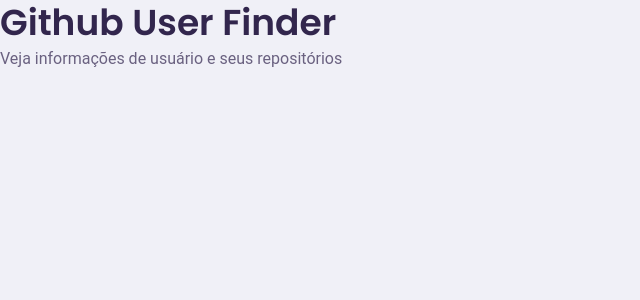
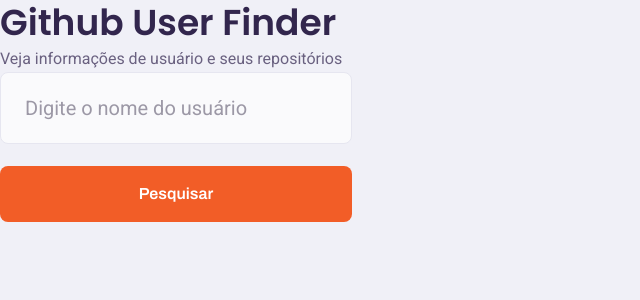
Before and after one commit to zairobastos/github, a React (Create React App) app: page / in a window 1280 px wide. Shown: the top 300 px of the page, without its empty margins (0-640 px from the left). Built offline with nearby package versions, Linux system fonts and the light colour scheme.

Commit message:
input e button do login finalizados

```diff
--- a/public/index.html
+++ b/public/index.html
@@ -14,7 +14,7 @@
     <link rel="preconnect" href="https://fonts.googleapis.com" />
     <link rel="preconnect" href="https://fonts.gstatic.com" crossorigin />
     <link
-      href="https://fonts.googleapis.com/css2?family=Poppins:wght@600&display=swap"
+      href="https://fonts.googleapis.com/css2?family=Archivo:wght@600&family=Poppins:wght@600&family=Roboto&display=swap"
       rel="stylesheet"
     />
   </head>
--- /dev/null
+++ b/src/components/input/index.tsx
@@ -0,0 +1,17 @@
+import {Inputi, Buton, Form} from './style';
+export interface Dados{
+    tipo: string;
+    placeholder: string;
+}
+
+function Input({tipo='', placeholder=''}:Dados) {
+    return(
+        <Form>
+            <Inputi type={tipo} placeholder={placeholder}/>
+            <Buton>
+                Pesquisar
+            </Buton>
+        </Form>
+    )
+}
+export default Input;
--- /dev/null
+++ b/src/components/input/style.ts
@@ -0,0 +1,39 @@
+import styled from "styled-components";
+import pixelToRem from "../../config/pxToRem";
+
+export const Inputi = styled.input`
+  width: ${pixelToRem(352)};
+  height: ${pixelToRem(72)};
+  background: var(--login-background-input);
+  border: 1px solid var(--login-border-input);
+  box-sizing: border-box;
+  border-radius: 0.5rem;
+  font-family: "Roboto", sans-serif;
+  font-size: ${pixelToRem(20)};
+  padding-left: ${pixelToRem(24)};
+
+  &::placeholder {
+    color: var(--login-font-input);
+  }
+`;
+
+export const Buton = styled.button`
+  width: ${pixelToRem(352)};
+  height: ${pixelToRem(56)};
+  font-family: "Archivo", sans-serif;
+  font-weight: 600;
+  font-size: 1rem;
+  line-height: ${pixelToRem(26)};
+  text-align: center;
+  color: var(--login-button-font);
+  background-color: var(--login-button);
+  border-radius: ${pixelToRem(8)};
+  border: none;
+`;
+
+export const Form = styled.form`
+  display: flex;
+  flex-direction: column;
+  flex-wrap: wrap;
+  gap: ${pixelToRem(22)};
+`;
--- a/src/components/text/index.tsx
+++ b/src/components/text/index.tsx
@@ -2,11 +2,10 @@
 
 export interface Fonte{
     texto:string;
-    texto2:string;
-    children?:string;
+    texto2?:string;
 }
 
-function Texto({texto,texto2}:Fonte){
+function Texto({texto='',texto2=''}:Fonte){
     return (
         <>
             <Text>
--- a/src/views/login/index.tsx
+++ b/src/views/login/index.tsx
@@ -1,9 +1,12 @@
+import Input from '../../components/input';
 import Texto from '../../components/text';
+
 import {TelaLogin} from './styles';
 function Login() {
     return(
         <TelaLogin>
             <Texto texto='Github User Finder' texto2="Veja informações de usuário e seus repositórios"/>
+            <Input tipo='text' placeholder="Digite o nome do usuário"/>
         </TelaLogin>
     )
 }
```
